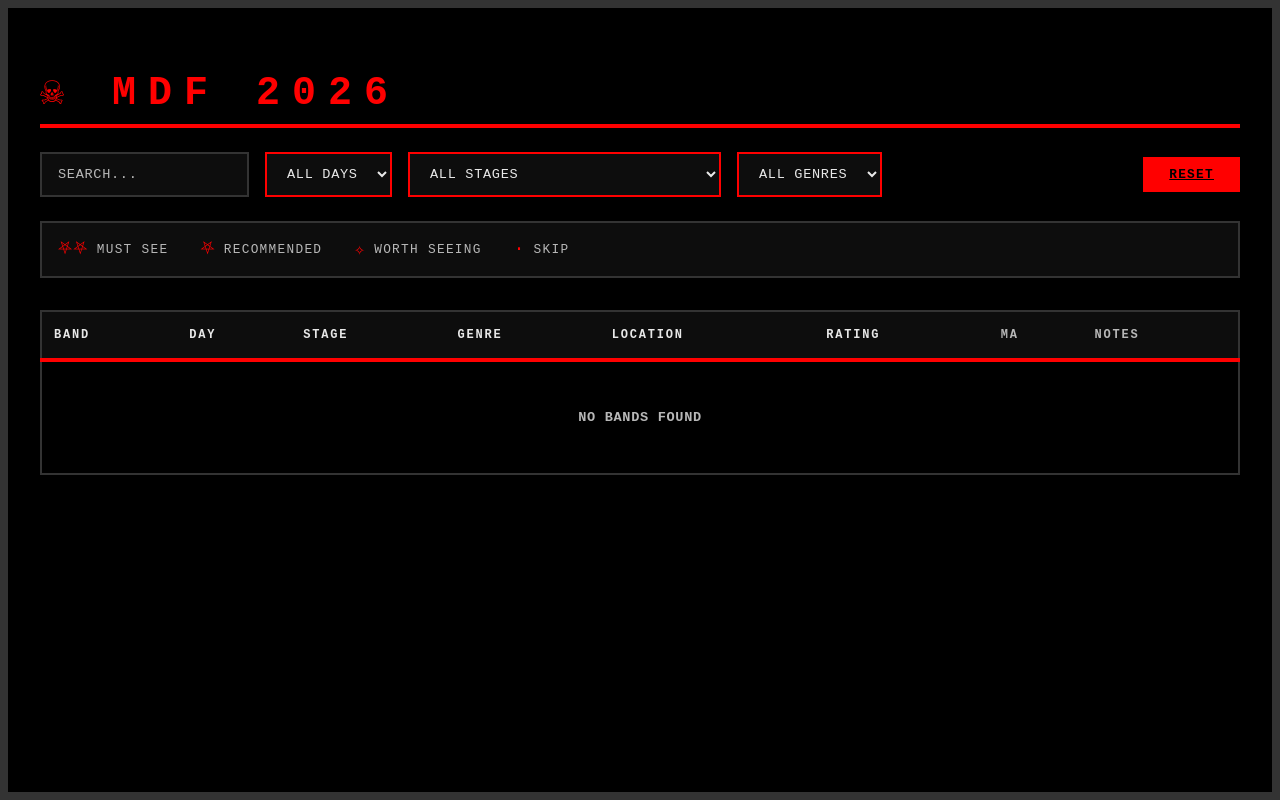
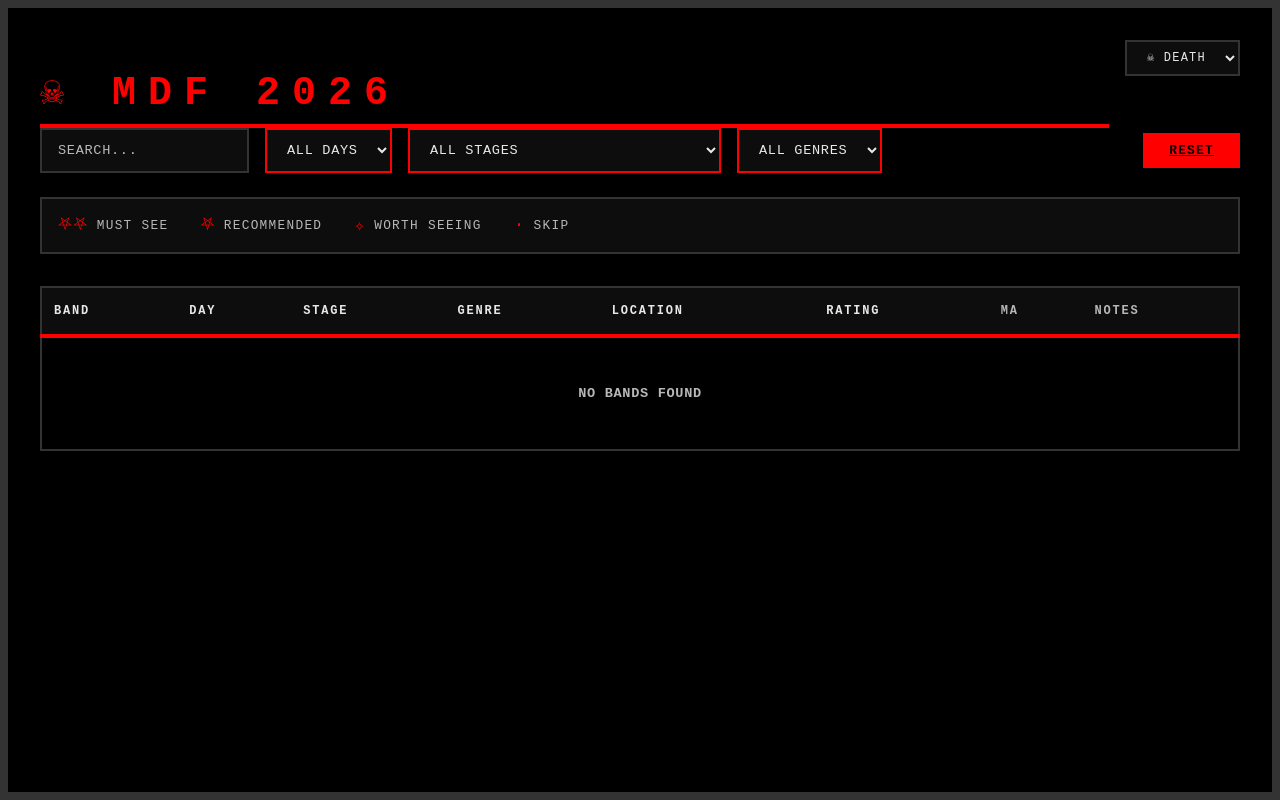
Before and after one commit to Sanguine-Hexcraft/mdf-guide, a FastAPI app: template src/mdf/remote/templates/index.html in a window 1280 px wide. Run offline with FastAPI, Linux system fonts and the light colour scheme; the template is opened without the code that fills it, so the values that code supplies are empty.

```diff
--- a/src/mdf/remote/__main__.py
+++ b/src/mdf/remote/__main__.py
@@ -25,6 +25,7 @@ async def index(
     genre: str | None = Query(None),
     sort: str | None = Query(None),
     order: str | None = Query("asc"),
+    theme: str | None = Query("death"),
 ):
     bands = load_bands()
     search_terms = q.split() if q else None
@@ -37,7 +38,13 @@ async def index(
     return templates.TemplateResponse(
         request=request,
         name="index.html",
-        context={"bands": filtered, "sort": sort, "order": order, "request": request},
+        context={
+            "bands": filtered,
+            "sort": sort,
+            "order": order,
+            "theme": theme,
+            "request": request,
+        },
     )
 
 
@@ -50,6 +57,7 @@ async def get_bands(
     genre: str | None = Query(None),
     sort: str | None = Query(None),
     order: str | None = Query("asc"),
+    theme: str | None = Query("death"),
 ):
     bands = load_bands()
     search_terms = q.split() if q else None
@@ -65,7 +73,13 @@ async def get_bands(
     return templates.TemplateResponse(
         request=request,
         name="band_rows.html",
-        context={"bands": filtered, "sort": sort, "order": order, "request": request},
+        context={
+            "bands": filtered,
+            "sort": sort,
+            "order": order,
+            "theme": theme,
+            "request": request,
+        },
     )
 
 
--- a/src/mdf/remote/templates/base.html
+++ b/src/mdf/remote/templates/base.html
@@ -6,13 +6,28 @@
     <title>MDF 2026</title>
     <script src="https://unpkg.com/htmx.org@2.0.4"></script>
     <style>
-        :root {
+        :root, .theme-death {
             --bg: #000000;
             --bg-secondary: #0d0d0d;
             --text: #b8b8b8;
             --text-bright: #e8e8e8;
             --accent: #ff0000;
             --border: #333;
+            --rating-glow: none;
+        }
+
+        .theme-black {
+            --bg: #050810;
+            --bg-secondary: #0a0f18;
+            --text: #6080a0;
+            --text-bright: #c0d8f0;
+            --accent: #40d0ff;
+            --border: #1a2a40;
+            --rating-gold: #ffd700;
+        }
+
+        :root {
+            color-scheme: dark;
         }
 
         * { box-sizing: border-box; }
@@ -169,12 +184,20 @@
             border-left: 3px solid var(--accent);
         }
 
+        .theme-black tr.must-see td {
+            background: rgba(64, 208, 255, 0.1);
+        }
+
         tr.must-see td:first-child {
             color: var(--accent);
         }
 
         tr.must-see:hover td {
             background: rgba(255, 0, 0, 0.25);
+        }
+
+        .theme-black tr.must-see:hover td {
+            background: rgba(64, 208, 255, 0.2);
         }
 
         tr td:first-child {
@@ -243,14 +266,74 @@
             from { opacity: 0; }
             to { opacity: 1; }
         }
+
+        .theme-toggle {
+            background: var(--bg-secondary);
+            border: 2px solid var(--border);
+            color: var(--text-bright);
+            padding: 0.5rem 1rem;
+            font-family: inherit;
+            font-size: 0.75rem;
+            text-transform: uppercase;
+            letter-spacing: 0.1em;
+            cursor: pointer;
+            transition: all 0.2s;
+        }
+
+        .theme-toggle:hover {
+            border-color: var(--accent);
+            color: var(--accent);
+        }
+
+        .header-row {
+            display: flex;
+            justify-content: space-between;
+            align-items: flex-start;
+            gap: 1rem;
+        }
+
+        .header-row h1 {
+            margin-bottom: 0;
+            flex: 1;
+        }
+
+        .theme-toggle-wrapper {
+            display: flex;
+            align-items: center;
+            gap: 0.5rem;
+        }
     </style>
     <script>
+        function getSavedTheme() {
+            return localStorage.getItem('mdf-theme') || 'death';
+        }
+
+        function applyTheme(theme) {
+            document.body.classList.remove('theme-death', 'theme-black');
+            document.body.classList.add('theme-' + theme);
+            localStorage.setItem('mdf-theme', theme);
+        }
+
+        document.addEventListener('DOMContentLoaded', function() {
+            const saved = getSavedTheme();
+            applyTheme(saved);
+
+            const toggle = document.getElementById('theme-toggle');
+            if (toggle) {
+                toggle.value = saved;
+                toggle.addEventListener('change', function() {
+                    applyTheme(this.value);
+                });
+            }
+        });
+
         document.body.addEventListener('htmx:afterSwap', () => {
-            const container = document.getElementById('table-container');
-            if (container) {
-                container.classList.remove('fade-in');
-                void container.offsetWidth;
-                container.classList.add('fade-in');
+            const toggle = document.getElementById('theme-toggle');
+            if (toggle) {
+                toggle.value = getSavedTheme();
+                toggle.addEventListener('change', function() {
+                    applyTheme(this.value);
+                });
             }
         });
     </script>
--- a/src/mdf/remote/templates/index.html
+++ b/src/mdf/remote/templates/index.html
@@ -1,7 +1,15 @@
 {% extends "base.html" %}
 
 {% block content %}
-    <h1>☠ MDF 2026</h1>
+    <div class="header-row">
+        <h1>☠ MDF 2026</h1>
+        <div class="theme-toggle-wrapper">
+            <select id="theme-toggle" class="theme-toggle" onchange="applyTheme(this.value)">
+                <option value="death">☠ Death</option>
+                <option value="black">❄ Black</option>
+            </select>
+        </div>
+    </div>
 
     <div class="controls">
         <form class="filters" id="filter-form" hx-get="/bands" hx-trigger="keyup delay:300ms, change" hx-target="#table-container" hx-swap="outerHTML">
```
